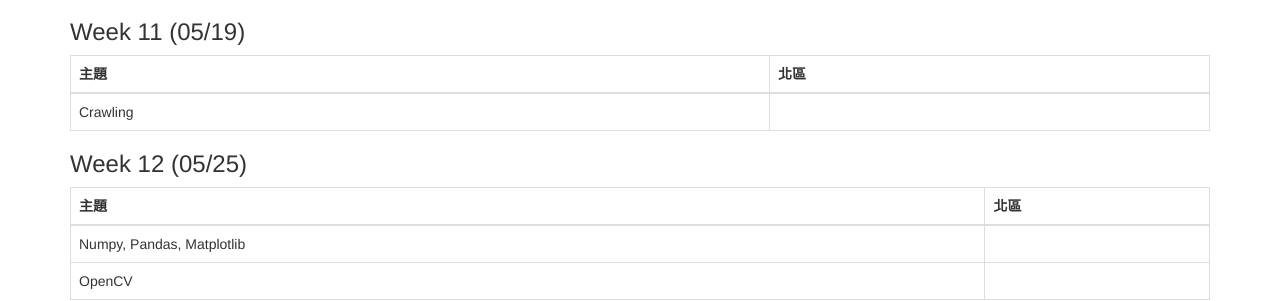
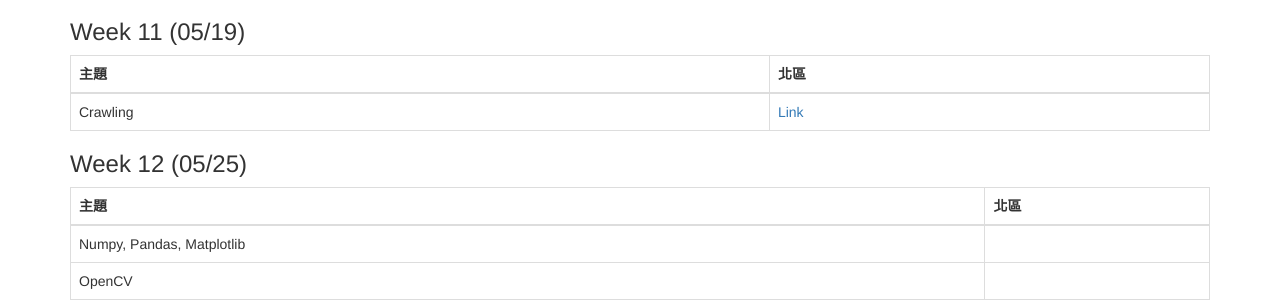
Before and after one commit to tw-csie-sprout/py2025, a Jekyll site: the page built from slides.md, in a window 1280 px wide and 900 px high, scrolled down 1807 px. Shown: the part 156-457 px from the top of the window. Built offline with Jekyll 4.4.1, drawn with Linux system fonts in a browser that asks for light colours.

Commit message:
Update slides.md

```diff
--- a/slides.md
+++ b/slides.md
@@ -94,7 +94,7 @@ title: "課程講義"
 {: .table .table-bordered}
 | 主題 | 北區 |
 | --- | --- |
-| Crawling |  |
+| Crawling | [Link](https://docs.google.com/presentation/d/1fFMG3o5fm8ba545unFDo-v4cA7uzQAiZrz6HFOOGykQ/edit?usp=sharing) |
 
 ### Week 12 (05/25)
 
```
